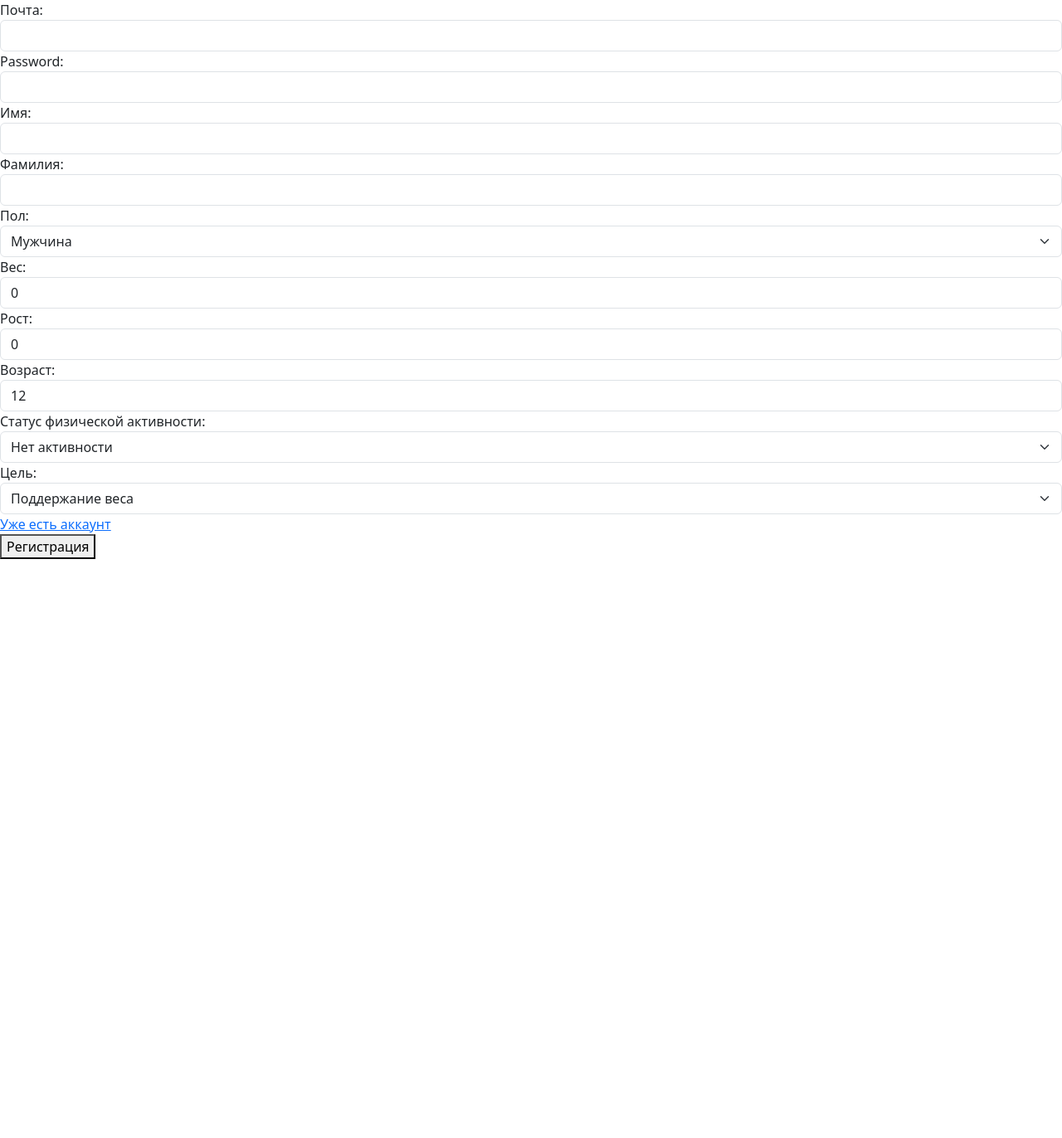
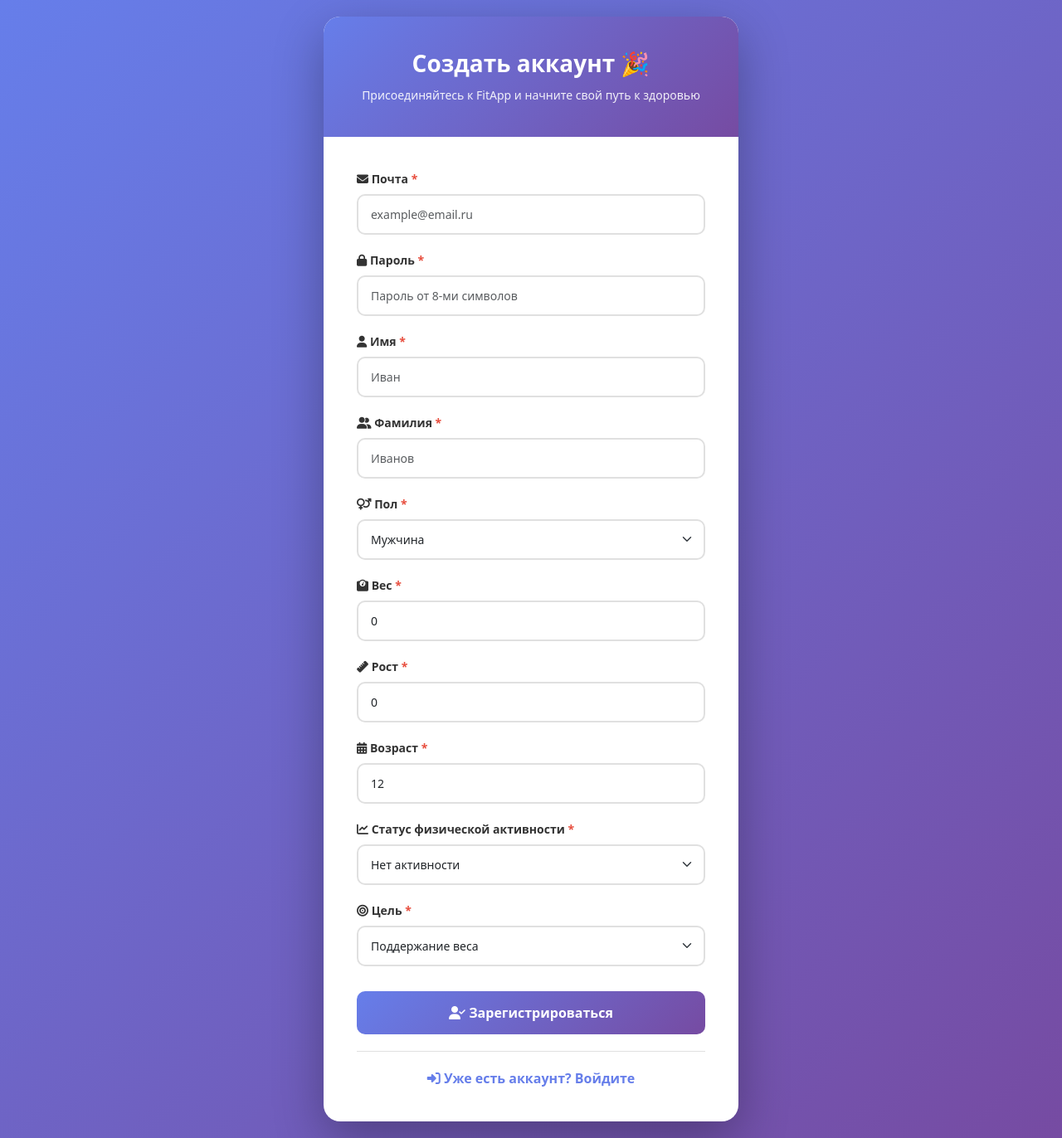
Before and after one commit to Andrei-afk-cuber/FitWeb, a Django app: page /users/registration/ in a window 1280 px wide. Shown: the whole page at 83% size. Before the commit the page ends 674 px from the top, so only its background shows below. Run offline with Django 5.2, Linux system fonts and the light colour scheme; parts of the project's set-up code (start-up, migrations or seed data) failed here and were passed over.

Commit message:
Added front for authentication app.

```diff
--- a/authentication/forms.py
+++ b/authentication/forms.py
@@ -22,21 +22,25 @@ class UserForm(forms.ModelForm):
         ]
 
     password = forms.CharField(
-        widget=forms.PasswordInput(attrs={"class": "form-control"}),
+        label="Пароль",
+        widget=forms.PasswordInput(attrs={"class": "form-control", "placeholder": "Пароль от 8-ми символов"}),
         validators=[MinLengthValidator(8)],
     )
 
     def __init__(self, *args, **kwargs):
         super().__init__(*args, **kwargs)
 
-        # add CSS class for every widget
+        # add CSS class for every widget and placeholders if necessary
         self.fields["gender"].widget.attrs["class"] = "form-select"
         self.fields["activity_status"].widget.attrs["class"] = "form-select"
         self.fields["target"].widget.attrs["class"] = "form-select"
 
         self.fields["email"].widget.attrs["class"] = "form-control"
+        self.fields["email"].widget.attrs["placeholder"] = "example@email.ru"
         self.fields["first_name"].widget.attrs["class"] = "form-control"
+        self.fields["first_name"].widget.attrs["placeholder"] = "Иван"
         self.fields["last_name"].widget.attrs["class"] = "form-control"
+        self.fields["last_name"].widget.attrs["placeholder"] = "Иванов"
         self.fields["weight"].widget.attrs["class"] = "form-control"
         self.fields["height"].widget.attrs["class"] = "form-control"
         self.fields["age"].widget.attrs["class"] = "form-control"
--- a/authentication/static/authentication/css/style.css
+++ b/authentication/static/authentication/css/style.css
@@ -0,0 +1,159 @@
+/* Общие стили для страниц авторизации */
+.auth-container {
+    min-height: 100vh;
+    background: linear-gradient(135deg, #667eea 0%, #764ba2 100%);
+    display: flex;
+    align-items: center;
+    justify-content: center;
+    padding: 20px;
+}
+
+.auth-card {
+    background: white;
+    border-radius: 20px;
+    box-shadow: 0 20px 60px rgba(0, 0, 0, 0.3);
+    overflow: hidden;
+    width: 100%;
+    max-width: 500px;
+    transition: transform 0.3s ease;
+}
+
+.auth-card:hover {
+    transform: translateY(-5px);
+}
+
+.auth-header {
+    background: linear-gradient(135deg, #667eea 0%, #764ba2 100%);
+    color: white;
+    padding: 40px 30px;
+    text-align: center;
+}
+
+.auth-header h2 {
+    margin: 0;
+    font-size: 28px;
+    font-weight: 600;
+}
+
+.auth-header p {
+    margin: 10px 0 0;
+    opacity: 0.9;
+    font-size: 14px;
+}
+
+.auth-body {
+    padding: 40px;
+}
+
+/* Стили для полей формы */
+.auth-body .form-group {
+    margin-bottom: 20px;
+}
+
+.auth-body label {
+    display: block;
+    margin-bottom: 8px;
+    font-weight: 600;
+    color: #333;
+    font-size: 14px;
+}
+
+.auth-body .form-control,
+.auth-body .form-select {
+    width: 100%;
+    padding: 12px 15px;
+    border: 2px solid #e0e0e0;
+    border-radius: 10px;
+    font-size: 14px;
+    transition: all 0.3s ease;
+}
+
+.auth-body .form-control:focus,
+.auth-body .form-select:focus {
+    border-color: #667eea;
+    outline: none;
+    box-shadow: 0 0 0 3px rgba(102, 126, 234, 0.1);
+}
+
+/* Кнопка отправки */
+.auth-body .btn-submit {
+    width: 100%;
+    padding: 14px;
+    background: linear-gradient(135deg, #667eea 0%, #764ba2 100%);
+    color: white;
+    border: none;
+    border-radius: 10px;
+    font-size: 16px;
+    font-weight: 600;
+    cursor: pointer;
+    transition: all 0.3s ease;
+    margin-top: 10px;
+}
+
+.auth-body .btn-submit:hover {
+    transform: translateY(-2px);
+    box-shadow: 0 10px 20px rgba(102, 126, 234, 0.3);
+}
+
+.auth-body .btn-submit:active {
+    transform: translateY(0);
+}
+
+/* Ссылки */
+.auth-links {
+    text-align: center;
+    margin-top: 20px;
+    padding-top: 20px;
+    border-top: 1px solid #e0e0e0;
+}
+
+.auth-links a {
+    color: #667eea;
+    text-decoration: none;
+    font-weight: 600;
+    transition: color 0.3s ease;
+}
+
+.auth-links a:hover {
+    color: #764ba2;
+    text-decoration: underline;
+}
+
+/* Сообщения об ошибках */
+.error-message {
+    background-color: #fee;
+    border: 1px solid #fcc;
+    color: #e74c3c;
+    padding: 10px 15px;
+    border-radius: 10px;
+    margin-bottom: 20px;
+    font-size: 14px;
+}
+
+/* Стили для ошибок в полях (Django) */
+.errorlist {
+    list-style: none;
+    padding: 0;
+    margin: 5px 0 0;
+    color: #e74c3c;
+    font-size: 12px;
+}
+
+/* Адаптивность */
+@media (max-width: 768px) {
+    .auth-card {
+        max-width: 90%;
+    }
+
+    .auth-body {
+        padding: 30px 20px;
+    }
+
+    .auth-header {
+        padding: 30px 20px;
+    }
+
+    .auth-header h2 {
+        font-size: 24px;
+    }
+}
--- a/authentication/templates/authentication/registration.html
+++ b/authentication/templates/authentication/registration.html
@@ -1,14 +1,78 @@
 {% extends 'authentication/layout.html' %}
 
 {% block title %}
-Регистрация
+Регистрация | FitApp
 {% endblock %}
 
 {% block main %}
-<form action="" method="post">
-  {% csrf_token %}
-  {{ form }}
-  <a href="{% url 'login-page' %}">Уже есть аккаунт</a><br>
-  <button type="submit">Регистрация</button>
-</form>
+<div class="auth-container">
+    <div class="auth-card">
+        <div class="auth-header">
+            <h2>Создать аккаунт 🎉</h2>
+            <p>Присоединяйтесь к FitApp и начните свой путь к здоровью</p>
+        </div>
+
+        <div class="auth-body">
+            <form action="" method="post">
+                {% csrf_token %}
+
+                {% for field in form %}
+                    <div class="form-group">
+                        <label for="{{ field.id_for_label }}">
+                            {% if field.name == 'email' %}
+                                <i class="fas fa-envelope"></i>
+                            {% elif field.name == 'password' %}
+                                <i class="fas fa-lock"></i>
+                            {% elif field.name == 'first_name' %}
+                                <i class="fas fa-user"></i>
+                            {% elif field.name == 'last_name' %}
+                                <i class="fas fa-user-friends"></i>
+                            {% elif field.name == 'gender' %}
+                                <i class="fas fa-venus-mars"></i>
+                            {% elif field.name == 'weight' %}
+                                <i class="fas fa-weight-scale"></i>
+                            {% elif field.name == 'height' %}
+                                <i class="fas fa-ruler"></i>
+                            {% elif field.name == 'age' %}
+                                <i class="fas fa-calendar-alt"></i>
+                            {% elif field.name == 'activity_status' %}
+                                <i class="fas fa-chart-line"></i>
+                            {% elif field.name == 'target' %}
+                                <i class="fas fa-bullseye"></i>
+                            {% endif %}
+                            {{ field.label }}
+                            {% if field.field.required %}
+                                <span style="color: #e74c3c;">*</span>
+                            {% endif %}
+                        </label>
+
+                        {{ field }}
+
+                        {% if field.help_text %}
+                            <small class="form-text text-muted">{{ field.help_text }}</small>
+                        {% endif %}
+
+                        {% if field.errors %}
+                            <ul class="errorlist">
+                                {% for error in field.errors %}
+                                    <li>{{ error }}</li>
+                                {% endfor %}
+                            </ul>
+                        {% endif %}
+                    </div>
+                {% endfor %}
+
+                <button type="submit" class="btn-submit">
+                    <i class="fas fa-user-check"></i> Зарегистрироваться
+                </button>
+            </form>
+
+            <div class="auth-links">
+                <a href="{% url 'login-page' %}">
+                    <i class="fas fa-sign-in-alt"></i> Уже есть аккаунт? Войдите
+                </a>
+            </div>
+        </div>
+    </div>
+</div>
 {% endblock %}
```
Also changed, not shown: authentication/templates/authentication/login.html (+55 -13 lines).
